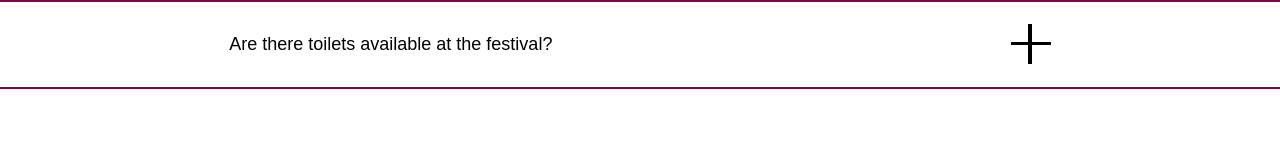
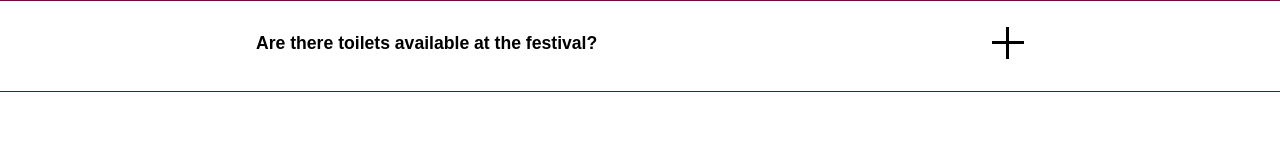
Before and after one commit to juli81n7/Team6_Sakura, an Astro site: page /faq in a window 1280 px wide. Built offline with nearby package versions, Linux system fonts and the light colour scheme; Astro itself is replaced by a stand-in of ours; a web font is replaced by a local one.

Commit message:
faq spørgsmål færdig

```diff
--- a/src/components/Faq.astro
+++ b/src/components/Faq.astro
@@ -1,46 +1,60 @@
 ---
 ---
 
-<div class="box">
-  <section class="question">
-    <p class="faq_text">Are there toilets available at the festival?</p>
-
+<details class="border">
+  <summary
+    >Are there toilets available at the festival?
     <div class="plus">
       <span class="bar"></span>
       <span class="bar2"></span>
     </div>
-  </section>
+  </summary>
+  <p>Yes there is unisex toilets.</p>
+</details>
 
-  <section class="answer hide">
-    <p>awgawhgfahwigihaegihawg</p>
-  </section>
-</div>
 <style>
-  .question {
-    border-block: solid 2px var(--secondary);
+  .border {
+    border-block: var(--redborder);
+  }
+  summary {
     display: flex;
-    justify-content: space-around;
+    justify-content: space-between;
+    margin-block: 2rem;
+    margin-inline: 2rem;
+    font-family: roc-grotesk, sans-serif;
+    font-weight: 600;
+    font-size: 1.1rem;
+    cursor: pointer;
   }
 
-  .faq_text {
-    margin-block: 2rem;
+  p {
+    margin: -0.5rem 0rem 2rem 2rem;
   }
 
   .bar {
     display: block;
-    width: 2.5rem;
+    width: 2rem;
     height: 0.2rem;
-    margin-top: 2.5rem;
+    margin-top: 0.5rem;
     background-color: black;
   }
 
   .bar2 {
     display: block;
     width: 0.2rem;
-    height: 2.5rem;
-    margin-left: 1.1rem;
-    margin-top: -1.35rem;
+    height: 2rem;
+    margin-left: 0.86rem;
+    margin-top: -1.1rem;
     background-color: black;
+  }
+
+  @media (min-width: 700px) {
+    summary {
+      margin-inline: 16rem;
+    }
+    p {
+      margin-inline: 16rem;
+    }
   }
 
   .hide {
@@ -49,10 +63,10 @@
 </style>
 
 <script>
-  const box = document.querySelector(".answer");
+  const bar2 = document.querySelector(".bar2");
+  const summary = document.querySelector("summary");
 
-  document.querySelector(".question").addEventListener("click", () => {
-    console.log("hej");
-    box.classList.remove(".hide");
+  summary.addEventListener("click", () => {
+    bar2.classList.toggle("hide");
   });
 </script>
--- a/src/pages/faq.astro
+++ b/src/pages/faq.astro
@@ -3,4 +3,16 @@ import Faq from "../components/Faq.astro";
 import "../styles/styles.css";
 ---
 
+<html lang="en">
+  <head>
+    <meta charset="utf-8" />
+    <link rel="icon" type="image/svg+xml" href="/favicon.svg" />
+    <meta name="viewport" content="width=device-width" />
+    <link rel="stylesheet" href="https://use.typekit.net/qqk5mpc.css" />
+    <meta name="generator" content={Astro.generator} />
+
+    <title>FAQ</title>
+  </head>
+</html>
+
 <Faq />
```
